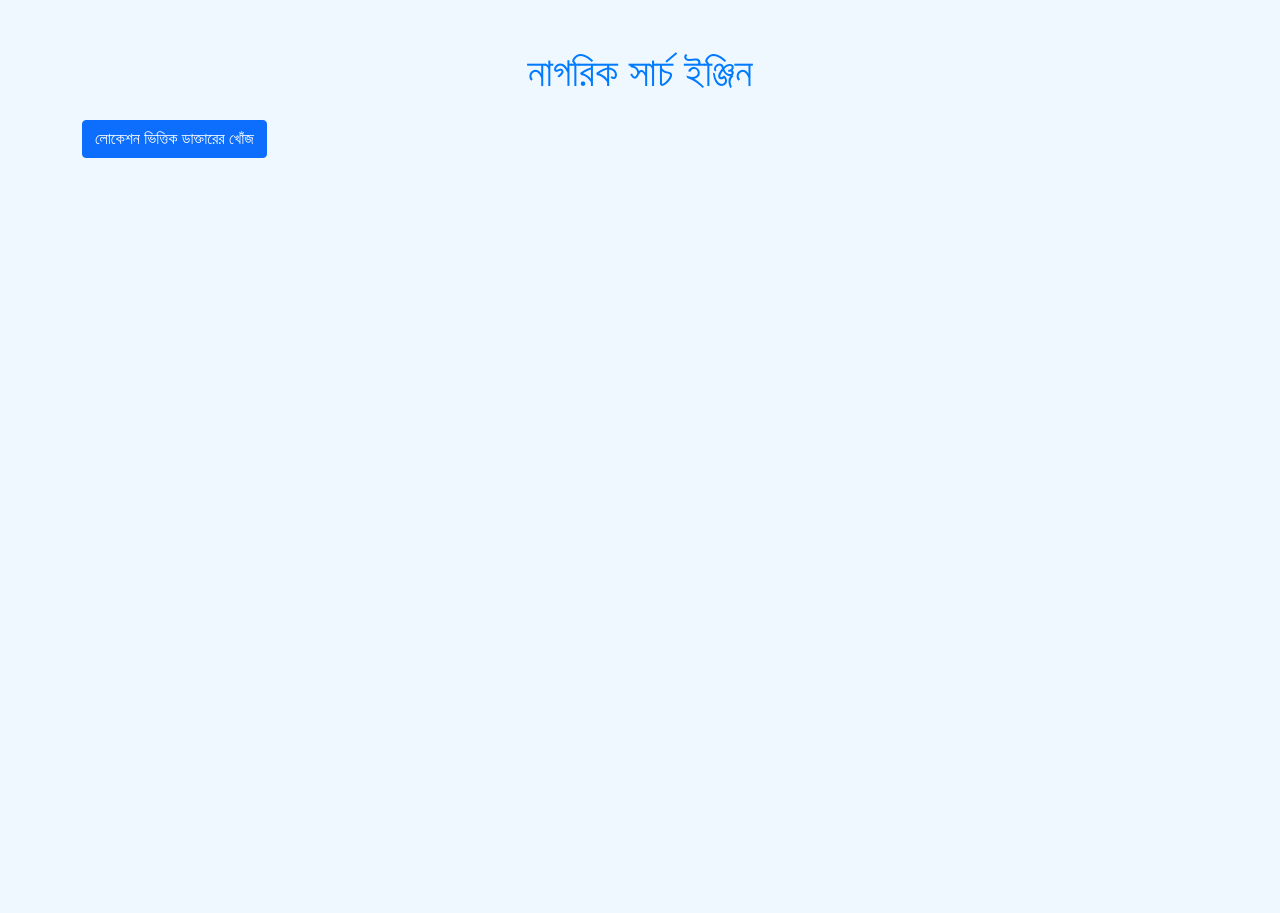
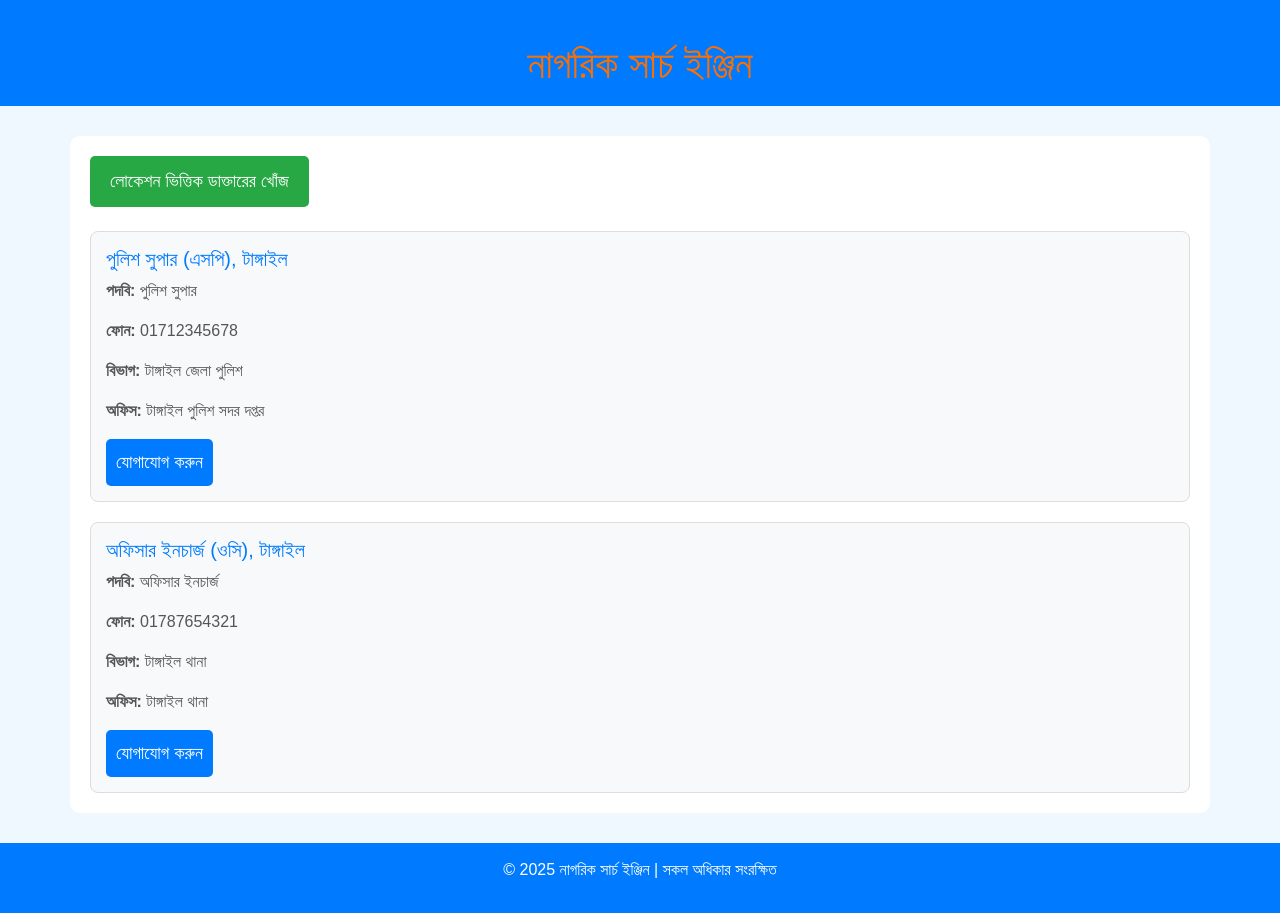
Before and after one commit to devolopersamir/selfdesk, a plain HTML site: page index.html in a window 1280 px wide. Before the commit the page ends 800 px from the top, so only its background shows below. Drawn offline with nearby package versions, Linux system fonts and the light colour scheme.

Commit message:
Update index.html

```diff
--- a/index.html
+++ b/index.html
@@ -5,69 +5,100 @@
     <meta name="viewport" content="width=device-width, initial-scale=1.0">
     <title>নাগরিক সার্চ ইঞ্জিন</title>
     <link href="https://cdn.jsdelivr.net/npm/bootstrap@5.0.2/dist/css/bootstrap.min.css" rel="stylesheet">
-    <script src="https://code.jquery.com/jquery-3.6.0.min.js"></script>
-    <script src="https://cdn.jsdelivr.net/npm/@mapbox/mapbox-gl-js@2.0.1/dist/mapbox-gl.js"></script>
+    <link href="https://cdn.jsdelivr.net/npm/font-awesome/css/font-awesome.min.css" rel="stylesheet">
     <style>
         body {
             font-family: 'SolaimanLipi', sans-serif;
             background-color: #f0f8ff;
+            color: #333;
         }
 
         h1 {
+            color: #ff6f00;
             font-family: 'SolaimanLipi', sans-serif;
+            text-align: center;
+            margin-top: 30px;
+        }
+
+        .header {
+            background-color: #007bff;
+            color: white;
+            padding: 10px;
+        }
+
+        .container {
+            background-color: #ffffff;
+            padding: 20px;
+            border-radius: 10px;
+            margin-top: 30px;
+        }
+
+        .btn-primary {
+            background-color: #28a745;
+            border: none;
+            padding: 12px 20px;
+            font-size: 18px;
+            border-radius: 5px;
+        }
+
+        .btn-primary:hover {
+            background-color: #218838;
+        }
+
+        .result-card {
+            background-color: #f8f9fa;
+            border: 1px solid #ddd;
+            border-radius: 8px;
+            margin-top: 20px;
+            padding: 15px;
+        }
+
+        .result-card h5 {
             color: #007bff;
         }
 
-        button {
-            font-size: 18px;
+        .result-card p {
+            color: #555;
+            font-size: 16px;
         }
 
-        .result-card {
-            background-color: #ffffff;
-            border: 1px solid #ddd;
-            padding: 20px;
-            margin-bottom: 20px;
-            border-radius: 8px;
-        }
-
-        .result-card h5 {
-            font-size: 22px;
-            color: #333;
-        }
-
-        .result-card p {
-            font-size: 16px;
-            color: #555;
-        }
-
-        .result-card .btn-contact {
-            background-color: #28a745;
+        .result-card button {
+            background-color: #007bff;
             color: white;
             border: none;
             padding: 10px;
             border-radius: 5px;
-            cursor: pointer;
         }
 
-        .result-card .btn-contact:hover {
-            background-color: #218838;
+        .result-card button:hover {
+            background-color: #0056b3;
         }
 
-        #results {
-            padding-top: 20px;
+        .footer {
+            background-color: #007bff;
+            color: white;
+            text-align: center;
+            padding: 15px;
+            margin-top: 30px;
         }
     </style>
 </head>
 <body>
+    <div class="header">
+        <h1>নাগরিক সার্চ ইঞ্জিন</h1>
+    </div>
     <div class="container">
-        <h1 class="text-center mt-5">নাগরিক সার্চ ইঞ্জিন</h1>
-        <div class="search-section mt-4">
-            <button class="btn btn-primary" onclick="searchByLocation()">লোকেশন ভিত্তিক ডাক্তারের খোঁজ</button>
-        </div>
-
+        <button class="btn btn-primary" onclick="searchByLocation()">লোকেশন ভিত্তিক ডাক্তারের খোঁজ</button>
         <div id="results" class="mt-4">
             <!-- Doctor results will be displayed here -->
         </div>
+        <div id="policeResults" class="mt-4">
+            <!-- Police results will be displayed here -->
+        </div>
+    </div>
+
+    <div class="footer">
+        <p>&copy; 2025 নাগরিক সার্চ ইঞ্জিন | সকল অধিকার সংরক্ষিত</p>
     </div>
 
     <script>
@@ -101,24 +132,25 @@
                 chamber: "টাঙ্গাইল ক্লিনিক এন্ড হসপিটাল",
                 lat: 24.2513,
                 lng: 89.9167
-            },
+            }
+        ];
+
+        const policeOfficers = [
             {
-                name: "ডাঃ মোঃ সামিউল ইসলাম",
-                qualification: "এমবিবিএস (স্বাস্থ্য), ডি-কার্ড (বিএসএমএমইউ), এফসিপিএস (কার্ডিওলজি)",
-                specialty: "সহকারী অধ্যাপক (কার্ডিওলজি)",
-                visitingHours: "প্রতিদিন বিকেল ৩টা - রাত ৮টা",
-                phone: "01758822190, 01758835102",
-                chamber: "দেশবন্ধু হাসপাতাল এন্ড ডায়াগনস্টিক সেন্টার",
+                name: "পুলিশ সুপার (এসপি), টাঙ্গাইল",
+                rank: "পুলিশ সুপার",
+                phone: "01712345678",
+                department: "টাঙ্গাইল জেলা পুলিশ",
+                office: "টাঙ্গাইল পুলিশ সদর দপ্তর",
                 lat: 24.2513,
                 lng: 89.9167
             },
             {
-                name: "ডাঃ আকলিমা খান সুমি",
-                qualification: "এমবিবিএস (ঢা.বি), পিজিটি (গাইনী এন্ড অবস)",
-                specialty: "স্ত্রী ও প্রসূতি রোগ চিকিৎসক ও সার্জন",
-                visitingHours: "প্রতিদিন সকাল - সন্ধ্যা",
-                phone: "01716206793, 01816081048",
-                chamber: "আল শেফা ক্লিনিক এন্ড নার্সিং হোম",
+                name: "অফিসার ইনচার্জ (ওসি), টাঙ্গাইল",
+                rank: "অফিসার ইনচার্জ",
+                phone: "01787654321",
+                department: "টাঙ্গাইল থানা",
+                office: "টাঙ্গাইল থানা",
                 lat: 24.2513,
                 lng: 89.9167
             }
@@ -171,11 +203,32 @@
                     <p><strong>ফোন:</strong> ${doctor.phone}</p>
                     <p><strong>ঠিকানা:</strong> ${doctor.chamber}</p>
                     <p><strong>দূরত্ব:</strong> ${doctor.distance.toFixed(2)} কিমি</p>
-                    <button class="btn btn-contact">যোগাযোগ করুন</button>
+                    <button class="btn btn-primary">যোগাযোগ করুন</button>
                 `;
                 resultsDiv.appendChild(card);
             });
         }
+
+        function displayPoliceOfficers(policeOfficers) {
+            const policeResultsDiv = document.getElementById("policeResults");
+            policeResultsDiv.innerHTML = "";
+
+            policeOfficers.forEach(officer => {
+                const card = document.createElement("div");
+                card.className = "result-card";
+                card.innerHTML = `
+                    <h5>${officer.name}</h5>
+                    <p><strong>পদবি:</strong> ${officer.rank}</p>
+                    <p><strong>ফোন:</strong> ${officer.phone}</p>
+                    <p><strong>বিভাগ:</strong> ${officer.department}</p>
+                    <p><strong>অফিস:</strong> ${officer.office}</p>
+                    <button class="btn btn-primary">যোগাযোগ করুন</button>
+                `;
+                policeResultsDiv.appendChild(card);
+            });
+        }
+
+        displayPoliceOfficers(policeOfficers);
     </script>
 </body>
 </html>
```
